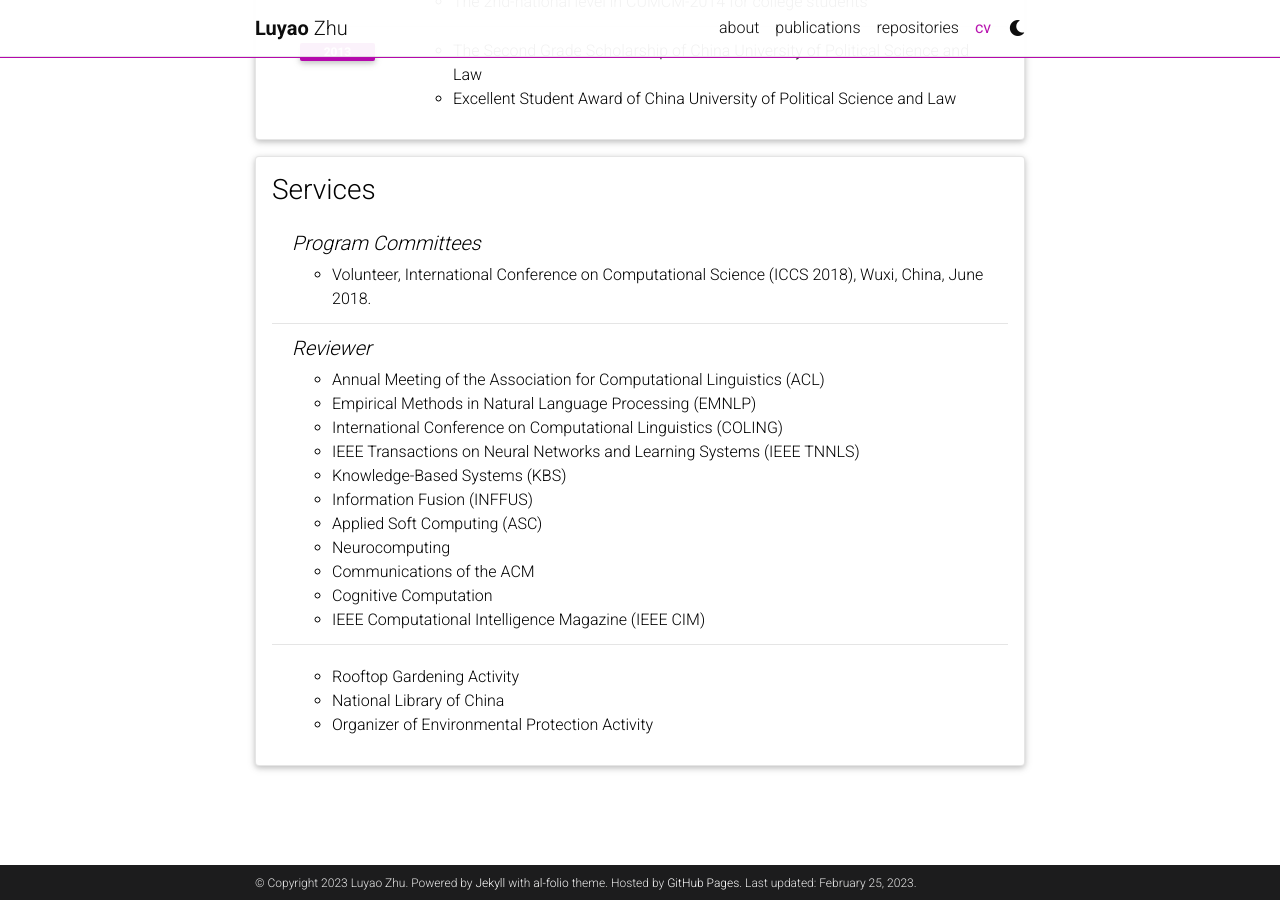
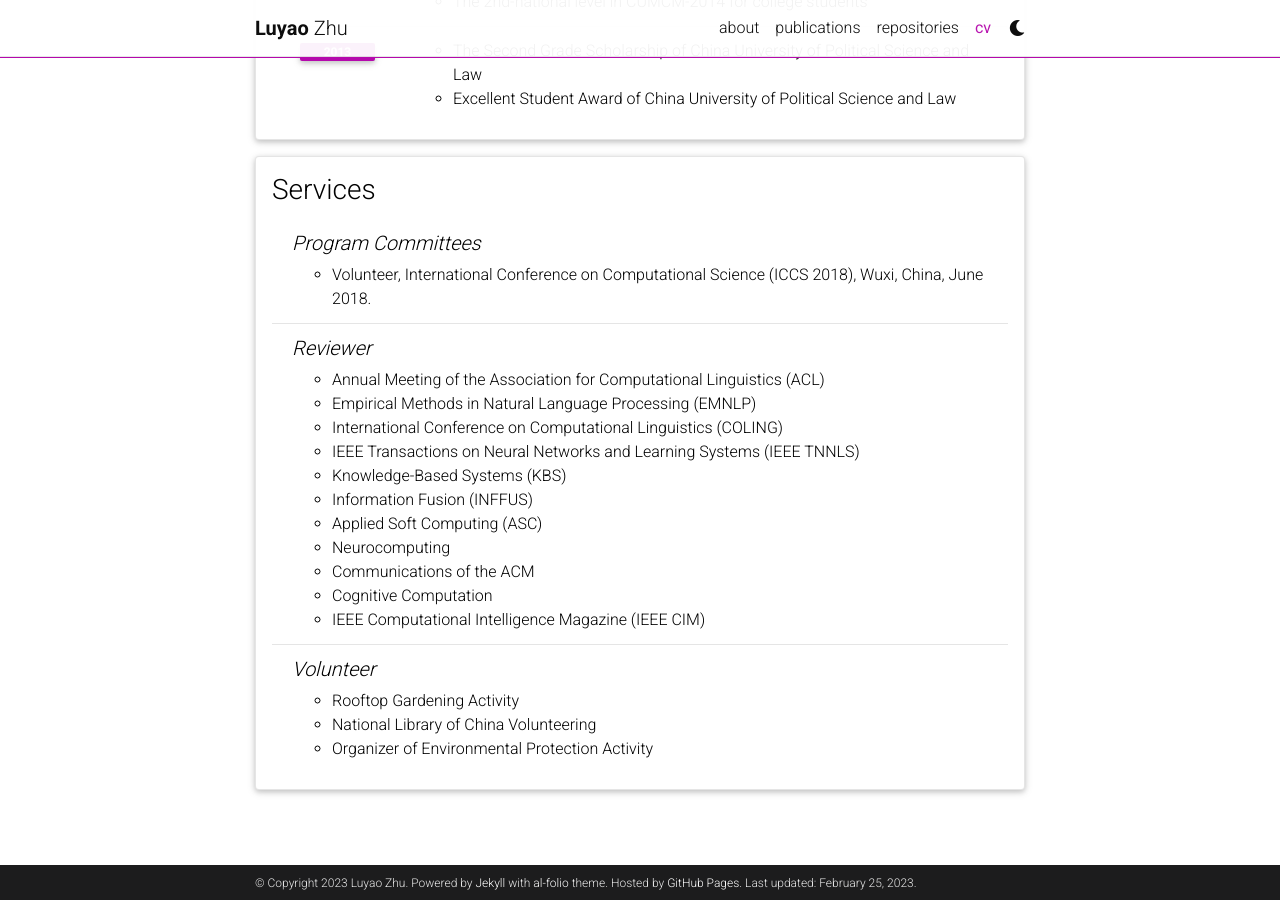
Before and after one commit to Maxwe11y/Cyn7hia.github.io, a Jekyll site: the page built from _pages/cv.md, in a window 1280 px wide and 900 px high, scrolled down 2525 px. Built offline with Jekyll 4.4.1, drawn with Linux system fonts in a browser that asks for light colours; comment, search, counter and statistics services are not loaded; a style sheet for code colours, icons or effects is not loaded.

Commit message:
Update cv.yml

```diff
--- a/_data/cv.yml
+++ b/_data/cv.yml
@@ -124,8 +124,8 @@
         - Communications of the ACM
         - Cognitive Computation
         - IEEE Computational Intelligence Magazine (IEEE CIM)
-    - titile: Volunteer
+    - title: Volunteer
       items:
         - Rooftop Gardening Activity
-        - National Library of China
+        - National Library of China Volunteering
         - Organizer of Environmental Protection Activity
```
